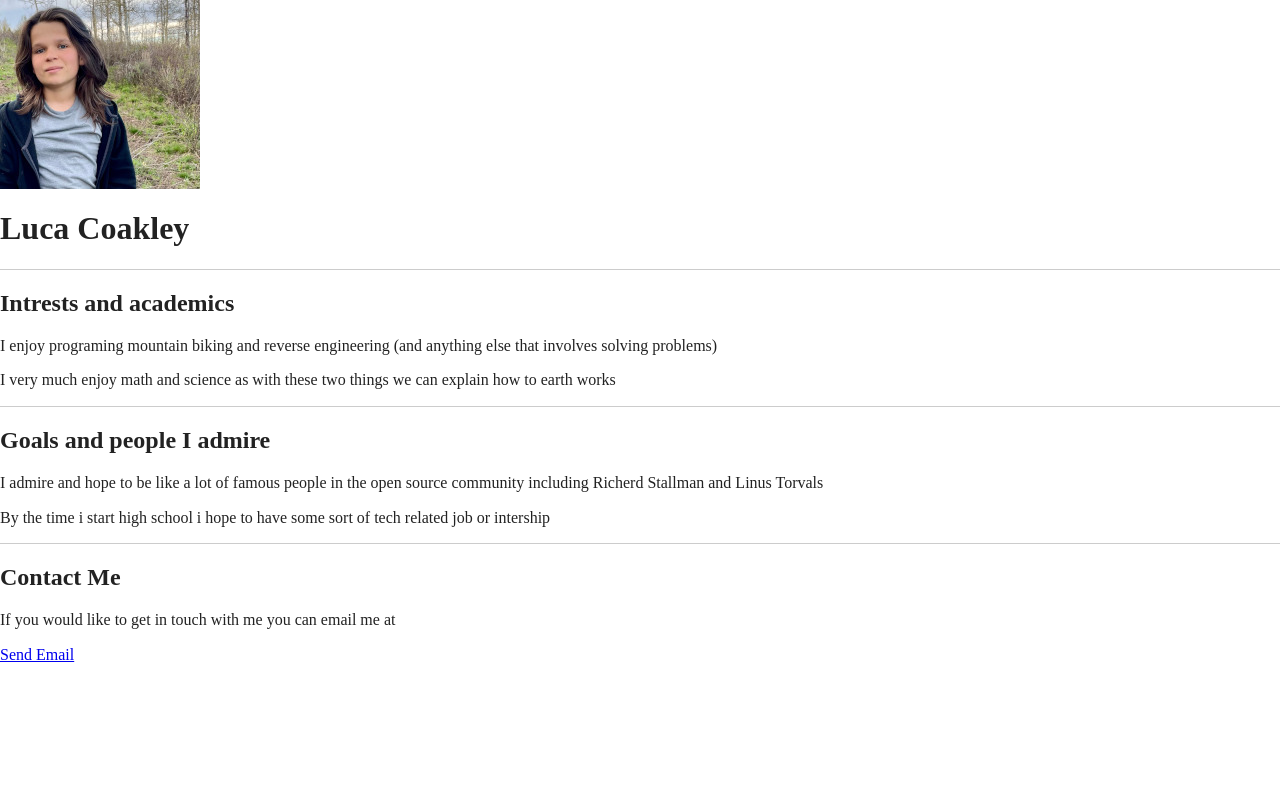
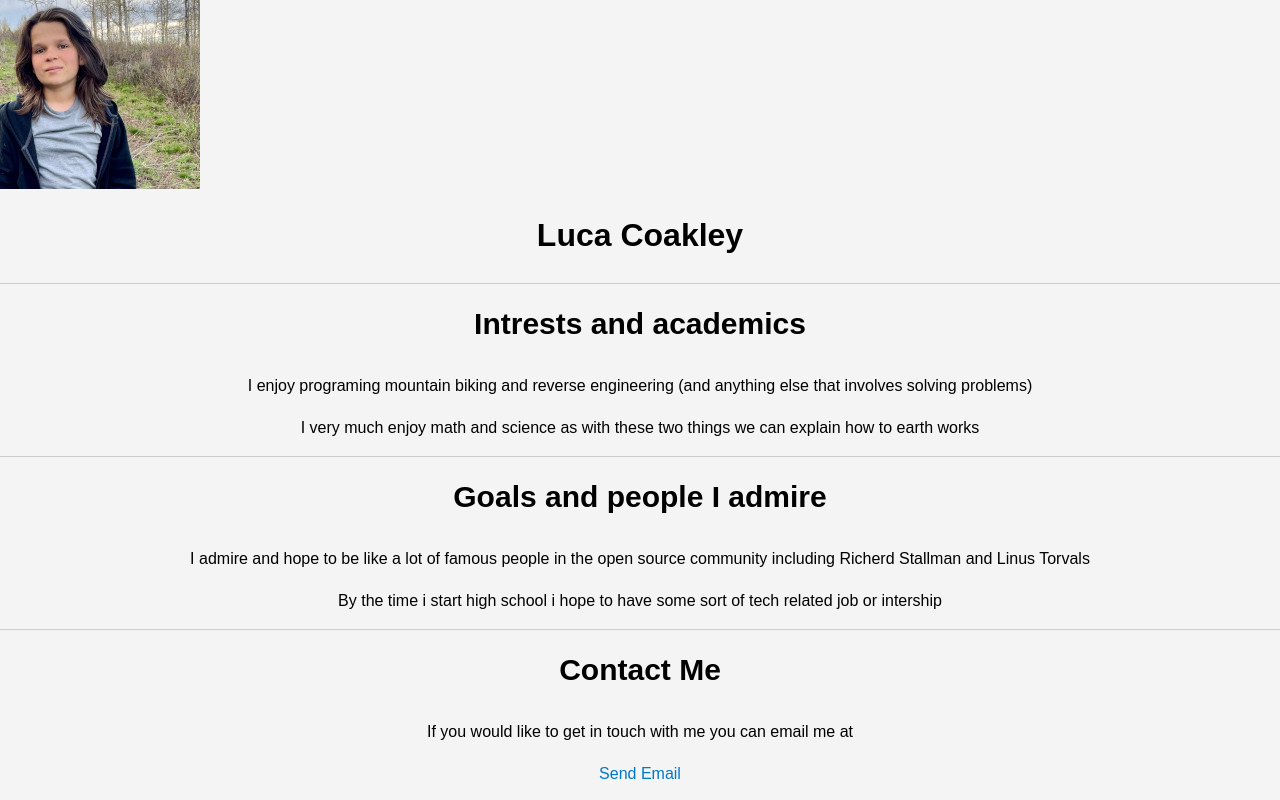
Before and after one commit to LucaCoakley/website, a website built with Parcel: page index.html in a window 1280 px wide. Built offline with nearby package versions, Linux system fonts and the light colour scheme.

Commit message:
imporved styling and centerd stuff

```diff
--- a/css/main.css
+++ b/css/main.css
@@ -11,10 +11,53 @@
    Base styles: opinionated defaults
    ========================================================================== */
 
-html {
-  color: #222;
-  font-size: 1em;
-  line-height: 1.4;
+body {
+  font-family: Arial, sans-serif;
+  font-size: 16px;
+  line-height: 1.6;
+  background-color: #f4f4f4;
+}
+
+h1, h2, h3 {
+  font-weight: bold;
+  margin-top: 0;
+  text-align:center;
+}
+
+h1 {
+  font-size: 36px;
+  text-align:center;
+}
+
+h2 {
+  font-size: 30px;
+  text-align:center;
+}
+
+h3 {
+  font-size: 24px;
+  text-align:center;
+}
+
+a {
+  color: #0077cc;
+  text-decoration: none;
+}
+
+a:hover {
+  text-decoration: underline;
+}
+
+p {
+  margin-bottom: 16px;
+  text-align:center;
+}
+
+img {
+  max-width: 100%;
+  display: flex;
+  align-items: center;
+  justify-content: center;
 }
 
 /*
--- a/index.html
+++ b/index.html
@@ -46,7 +46,13 @@
 
   <h2>Contact Me</h2>
   <p>If you would like to get in touch with me you can email me at </p>
-  <a href = "mailto: lucacoakley2@gmail.com">Send Email</a>
+  <div style="text-align:center">
+    <a href = "mailto: lucacoakley2@gmail.com">Send Email</a>
+  </div>
+
+
+
+
 
 
 
```
